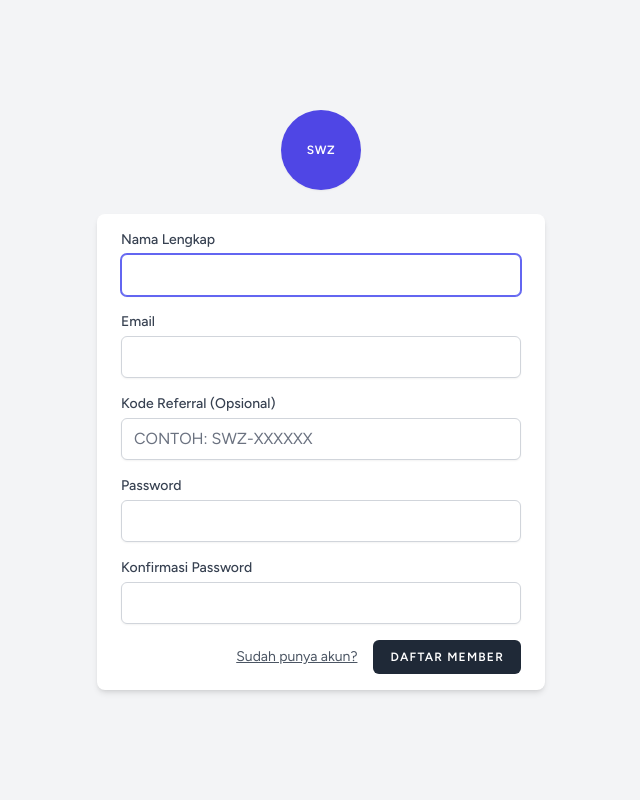
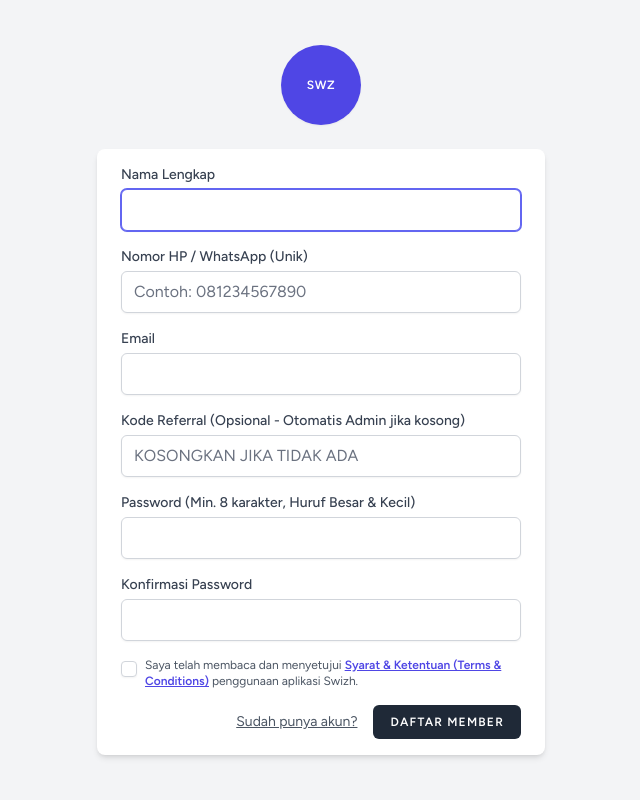
Before and after one commit to izunlaravel/Swizh, a Laravel app: page /register in a window 1280 px wide. Shown: the whole page, without its empty margins (319-959 px from the left). Run offline with Laravel 12, Linux system fonts and the light colour scheme; data comes from the database, SQL or seed files in the repository; style sheets or scripts are compiled from the project's sources.

Commit message:
fase 1: migrasi database v2, no hp unik, strong password, T&C, dan auto-referral admin

```diff
--- a/app/Http/Controllers/Auth/RegisteredUserController.php
+++ b/app/Http/Controllers/Auth/RegisteredUserController.php
@@ -9,7 +9,7 @@ use Illuminate\Http\RedirectResponse;
 use Illuminate\Http\Request;
 use Illuminate\Support\Facades\Auth;
 use Illuminate\Support\Facades\Hash;
-use Illuminate\Validation\Rules;
+use Illuminate\Validation\Rules\Password;
 use Illuminate\View\View;
 
 class RegisteredUserController extends Controller
@@ -25,21 +25,34 @@ class RegisteredUserController extends Controller
         $request->validate([
             'name' => ['required', 'string', 'max:255'],
             'email' => ['required', 'string', 'lowercase', 'email', 'max:255', 'unique:'.User::class],
-            'password' => ['required', 'confirmed', Rules\Password::defaults()],
+            'phone' => ['required', 'string', 'min:9', 'max:20', 'unique:'.User::class],
+            'password' => ['required', 'confirmed', Password::min(8)->mixedCase()],
             'referral_code' => ['nullable', 'string', 'exists:users,referral_code'],
+            'terms' => ['accepted'],
+        ], [
+            'phone.unique' => 'Nomor HP ini sudah terdaftar di akun lain.',
+            'password.min' => 'Password minimal 8 karakter.',
+            'password.mixed' => 'Password wajib mengandung kombinasi huruf besar dan huruf kecil.',
+            'terms.accepted' => 'Anda wajib menyetujui Syarat & Ketentuan (Terms & Conditions) Swizh.',
         ]);
 
-        $referrerId = null;
+        // Jika tidak mengisi kode referral, otomatis menginduk ke Admin Swizh (ID 1)
+        $referrerId = User::where('is_admin', true)->value('id') ?? 1;
+
         if ($request->filled('referral_code')) {
-            $referrer = User::where('referral_code', $request->referral_code)->first();
-            $referrerId = $referrer?->id;
+            $referrer = User::where('referral_code', strtoupper(trim($request->referral_code)))->first();
+            if ($referrer) {
+                $referrerId = $referrer->id;
+            }
         }
 
         $user = User::create([
             'name' => $request->name,
             'email' => $request->email,
+            'phone' => preg_replace('/[^0-9+]/', '', $request->phone),
             'password' => Hash::make($request->password),
             'referred_by' => $referrerId,
+            'terms_accepted_at' => now(),
         ]);
 
         event(new Registered($user));
--- a/resources/views/auth/register.blade.php
+++ b/resources/views/auth/register.blade.php
@@ -9,19 +9,25 @@
         </div>
 
         <div class="mt-4">
+            <x-input-label for="phone" :value="__('Nomor HP / WhatsApp (Unik)')" />
+            <x-text-input id="phone" class="block mt-1 w-full" type="tel" name="phone" :value="old('phone')" required placeholder="Contoh: 081234567890" />
+            <x-input-error :messages="$errors->get('phone')" class="mt-2" />
+        </div>
+
+        <div class="mt-4">
             <x-input-label for="email" :value="__('Email')" />
             <x-text-input id="email" class="block mt-1 w-full" type="email" name="email" :value="old('email')" required autocomplete="username" />
             <x-input-error :messages="$errors->get('email')" class="mt-2" />
         </div>
 
         <div class="mt-4">
-            <x-input-label for="referral_code" :value="__('Kode Referral (Opsional)')" />
-            <x-text-input id="referral_code" class="block mt-1 w-full uppercase" type="text" name="referral_code" :value="old('referral_code', $ref ?? '')" placeholder="Contoh: SWZ-XXXXXX" />
+            <x-input-label for="referral_code" :value="__('Kode Referral (Opsional - Otomatis Admin jika kosong)')" />
+            <x-text-input id="referral_code" class="block mt-1 w-full uppercase" type="text" name="referral_code" :value="old('referral_code', $ref ?? '')" placeholder="Kosongkan jika tidak ada" />
             <x-input-error :messages="$errors->get('referral_code')" class="mt-2" />
         </div>
 
         <div class="mt-4">
-            <x-input-label for="password" :value="__('Password')" />
+            <x-input-label for="password" :value="__('Password (Min. 8 karakter, Huruf Besar & Kecil)')" />
             <x-text-input id="password" class="block mt-1 w-full" type="password" name="password" required autocomplete="new-password" />
             <x-input-error :messages="$errors->get('password')" class="mt-2" />
         </div>
@@ -32,8 +38,18 @@
             <x-input-error :messages="$errors->get('password_confirmation')" class="mt-2" />
         </div>
 
+        <div class="mt-4">
+            <label for="terms" class="inline-flex items-start gap-2 cursor-pointer">
+                <input id="terms" type="checkbox" name="terms" value="1" required class="mt-1 rounded border-gray-300 text-indigo-600 shadow-sm focus:ring-indigo-500">
+                <span class="text-xs text-gray-600">
+                    Saya telah membaca dan menyetujui <a href="{{ route('terms') }}" target="_blank" class="underline text-indigo-600 font-semibold">Syarat & Ketentuan (Terms & Conditions)</a> penggunaan aplikasi Swizh.
+                </span>
+            </label>
+            <x-input-error :messages="$errors->get('terms')" class="mt-2" />
+        </div>
+
         <div class="flex items-center justify-end mt-4">
-            <a class="underline text-sm text-gray-600 hover:text-gray-900 rounded-md focus:outline-none focus:ring-2 focus:ring-offset-2 focus:ring-indigo-500" href="{{ route('login') }}">
+            <a class="underline text-sm text-gray-600 hover:text-gray-900" href="{{ route('login') }}">
                 {{ __('Sudah punya akun?') }}
             </a>
 
--- a/routes/web.php
+++ b/routes/web.php
@@ -6,6 +6,8 @@ use App\Http\Controllers\MemberSellerController;
 use App\Http\Controllers\QrisPaymentController;
 use App\Http\Controllers\NearbySellerController;
 use Illuminate\Support\Facades\Route;
+
+Route::get('/terms', function () { return view('terms'); })->name('terms');
 
 Route::get('/', function () {
     return view('welcome');
```
Also changed, not shown: app/Models/User.php (+12 -1 lines), resources/views/terms.blade.php (added, +15 -0 lines), database/migrations/2026_11_22_235931_upgrade_swizh_v2_tables.php (added).
